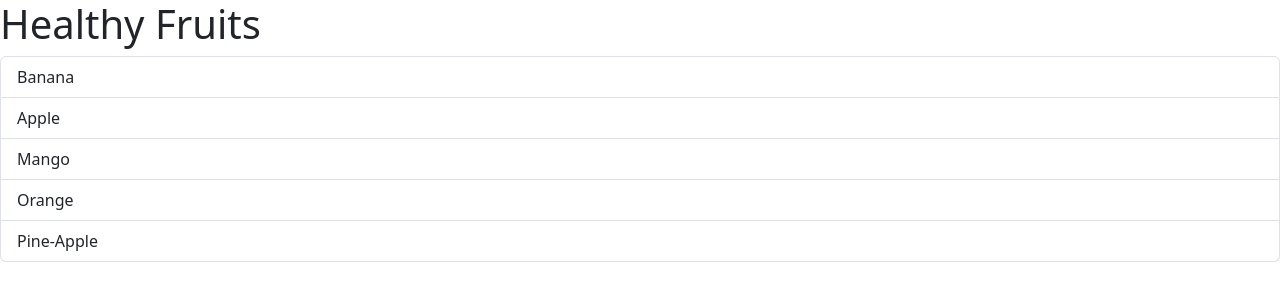
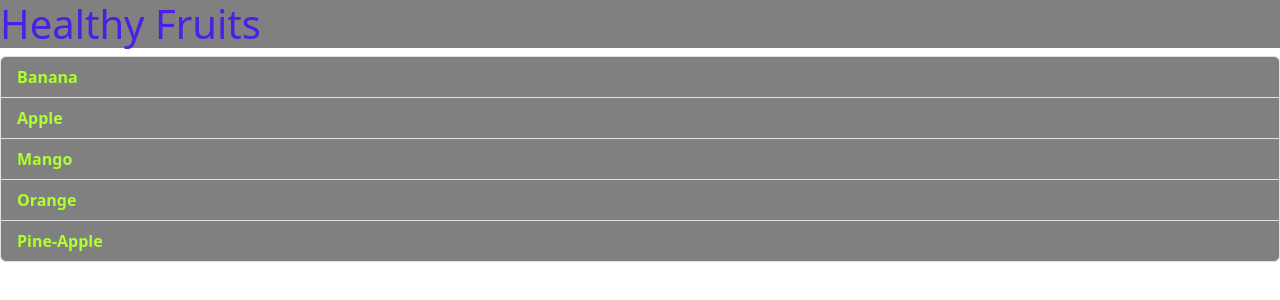
Before and after one commit to JayadevBemal/React-Learning, a React (Vite) app in the folder 18Fragments/learn-fragment/: page / in a window 1280 px wide. Shown: the top 300 px of the page. Built offline with nearby package versions, Linux system fonts and the light colour scheme.

Commit message:
css modules

```diff
--- a/18Fragments/learn-fragment/src/App.css
+++ b/18Fragments/learn-fragment/src/App.css
@@ -0,0 +1,5 @@
+
+.jb-heading{
+  color: rgb(74, 31, 230);
+  background-color: gray ;
+}
--- a/18Fragments/learn-fragment/src/App.jsx
+++ b/18Fragments/learn-fragment/src/App.jsx
@@ -5,12 +5,13 @@ import Listitems from "./Listitems";
 import Cndt from "./Varstore";
 import Item from "./Item";
 
+
 function App() {
 let foodItems = ['Banana','Apple','Mango','Orange','Pine-Apple'];
 
   return (
     <React.Fragment>
-      <h1>Healthy Fruits</h1>
+      <h1 className="jb-heading">Healthy Fruits</h1>
       {<Cndt items = {foodItems}></Cndt>}
       <Listitems items = {foodItems}></Listitems>
     </React.Fragment>
--- a/18Fragments/learn-fragment/src/Item.jsx
+++ b/18Fragments/learn-fragment/src/Item.jsx
@@ -1,7 +1,9 @@
+import styles from './Item.module.css'
+
 const Item = ({Listitems}) => {
-
-  return <li className="list-group-item" >
-          {Listitems}
+console.log(styles)
+  return <li className= {`${styles["jb-item"]} list-group-item`} >
+          <span className={`${styles["jb-span"]}`}>{Listitems}</span>
         </li>
 }
 export default Item;
--- /dev/null
+++ b/18Fragments/learn-fragment/src/Item.module.css
@@ -0,0 +1,7 @@
+.jb-item{
+  background-color: gray;
+}
+.jb-span{
+  font-weight: 600;
+  color: greenyellow;
+}
```
